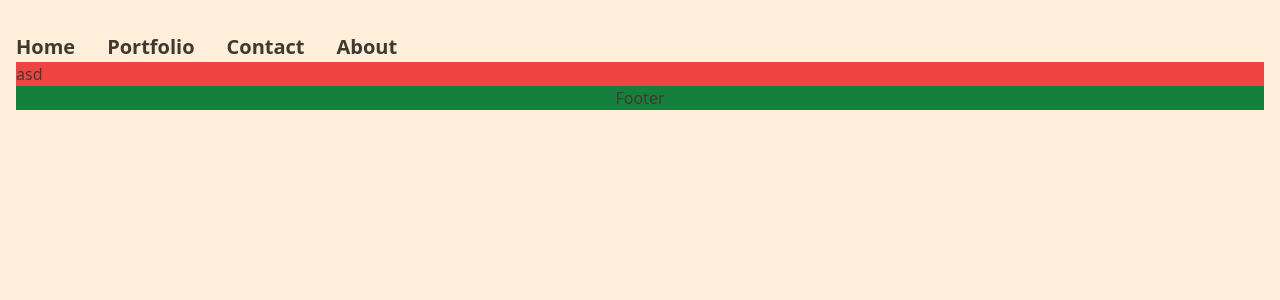
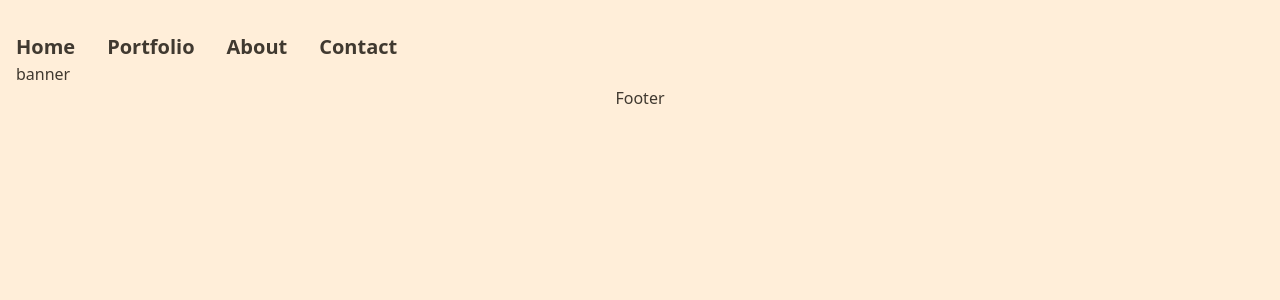
Before and after one commit to kayamazlum/my-portfolio, a Next.js app: page / in a window 1280 px wide. Shown: the top 300 px of the page. Built offline with nearby package versions, Linux system fonts and the light colour scheme.

Commit message:
banner'a başladım

```diff
--- a/src/app/page.tsx
+++ b/src/app/page.tsx
@@ -1,8 +1,9 @@
+import Banner from "@/components/Banner";
 
 export default function Home() {
   return (
-    <div className="max-w-[1366px] bg-red-500 mx-auto">
-      asd
+    <div className="max-w-[1366px] bg-customLight mx-auto">
+      <Banner/>
     </div>
   );
 }
--- /dev/null
+++ b/src/components/Banner/index.tsx
@@ -0,0 +1,11 @@
+import React from 'react'
+
+const Banner = () => {
+  return (
+    <div className=''>
+      banner
+    </div>
+  )
+}
+
+export default Banner
--- a/src/components/Footer/index.tsx
+++ b/src/components/Footer/index.tsx
@@ -2,7 +2,7 @@ import React from 'react'
 
 const Footer = () => {
   return (
-    <div className='bg-green-700 items-center justify-center flex max-w-[1366px] mx-auto'>
+    <div className='items-center justify-center flex max-w-[1366px] mx-auto'>
       Footer
     </div>
   )
--- a/src/components/Navbar/index.tsx
+++ b/src/components/Navbar/index.tsx
@@ -8,8 +8,8 @@ const Navbar = () => {
         <ul className='flex gap-8 font-semibold text-[20px]'>
           <li><Link href={"/"}>Home</Link></li>
           <li><Link href={"/"}>Portfolio</Link></li>
+          <li><Link href={"/"}>About</Link></li>
           <li><Link href={"/"}>Contact</Link></li>
-          <li><Link href={"/"}>About</Link></li>
         </ul>
       </div>
     </div>
--- a/src/theme/colors/colors.tsx
+++ b/src/theme/colors/colors.tsx
@@ -1,5 +1,5 @@
 const colors = {
-    customLight:"#FFDDBF",
+    customLight:"#FFEED9",
     customLight2:"#FFDDBF",
     customBrown:"#403930",
     customBrown2:"#594F43",
```
